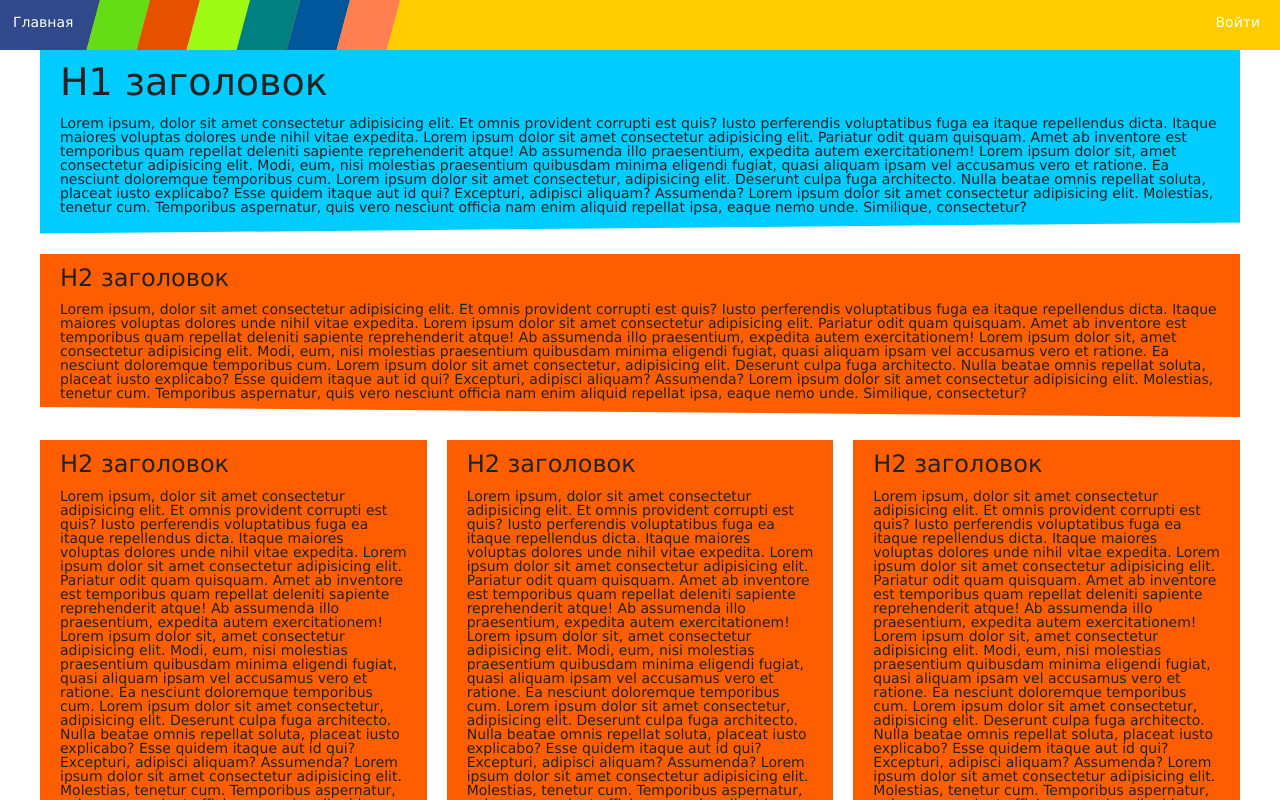
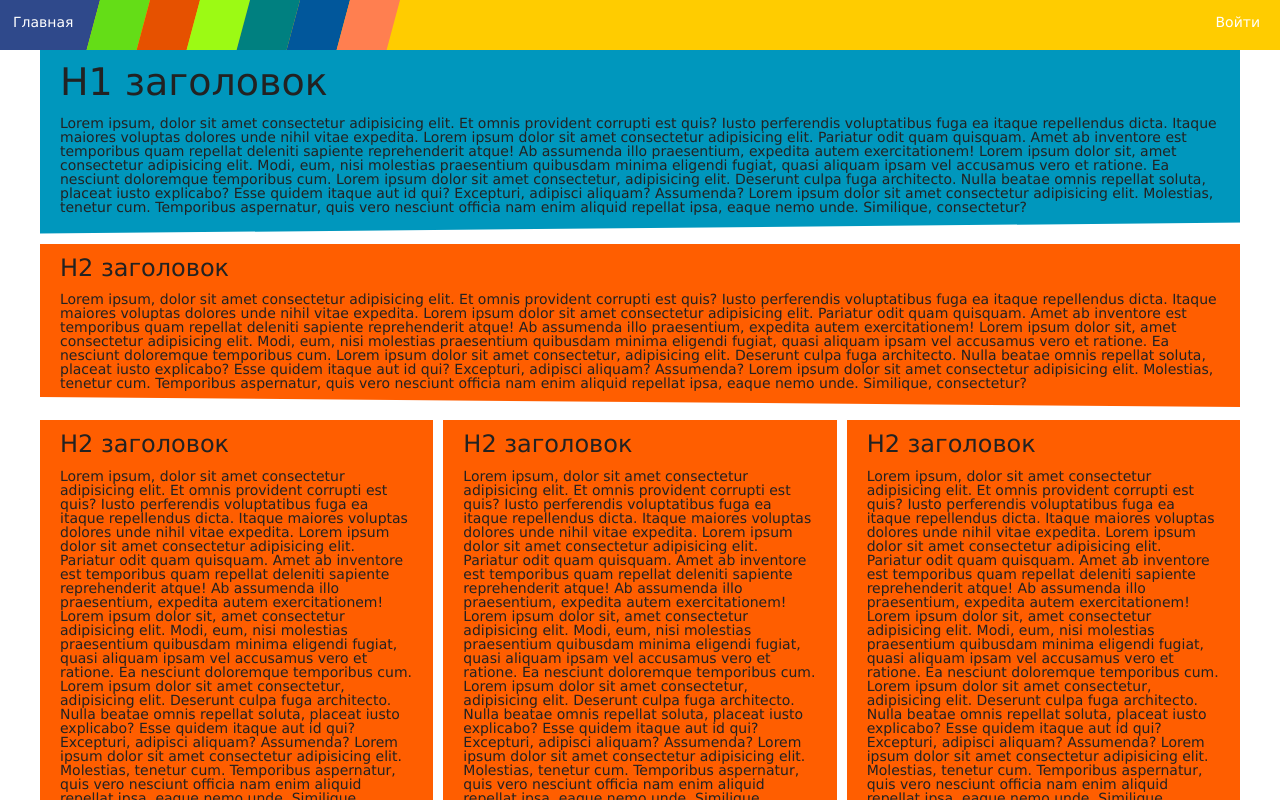
Before and after one commit to kuildi/ProjectOne, a React app: page /tennis in a window 1280 px wide. Shown: the top 800 px of the page. Built offline with nearby package versions, Linux system fonts and the light colour scheme; the HTML template or start-up script is replaced by a standard one.

Commit message:
Выделен файл для scss переменных

```diff
--- a/src/Styles/buttons.scss
+++ b/src/Styles/buttons.scss
@@ -1,10 +1,4 @@
-$primary-bg: #0097bd;
-$accent-bg: #ffcc00;
-$alert-bg: #ff5e00;
-$primary-color: #fff;
-$secondary-color: rgba(0, 0, 0, 0.6);
-
-$borderColor-primary: #000000;
+@import 'variables';
 
 .btn {
     display: inline-block;
@@ -20,7 +14,7 @@ $borderColor-primary: #000000;
     color: $primary-color;
     border: 2px solid transparent;
     border-radius: 8px;
-    transition: .3s;
+    transition:  all .08s linear;
 
     &:hover {
         transform: scale(1.05);
--- a/src/Styles/grids.scss
+++ b/src/Styles/grids.scss
@@ -1,3 +1,5 @@
+@import 'variables';
+
 %grid-container {
    display: grid;
    grid-gap: 10px;
@@ -9,7 +11,7 @@
    &-main {
       display: grid;
       grid-template-columns: repeat(6, 1fr);
-      grid-gap: 20px;
+      grid-gap: $s-space;
    }
 
 
--- a/src/Styles/style.scss
+++ b/src/Styles/style.scss
@@ -1,23 +1,4 @@
-$primary-bg: #00ccff;
-$accent-bg: #ffcc00;
-$alert-bg: #ff5e00;
-$borderColor: #000000;
-$primary-color: #000000;
-$secondary-color: rgba(0, 0, 0, 0.6);
-$ghost-color: rgba(0, 0, 0, 0.3);
-
-$s-space: 10px;
-$m-space: 20px;
-$l-space: 40px;
-
-
-$football_color: #64dd17;
-$basketball_color: #e65100;
-$tenis_color: #93ff17e8;
-$contacts_color: #01579b;
-
-$cut_down_right: polygon(0 0, 1600px 0, 1600px 92%, 0 100%);
-$cut_down_left: polygon(0 0, 1600px 0, 1600px 100%, 0 92%);
+@import 'variables';
 
 @mixin transform($value) {
     -webkit-transform: $value;
--- /dev/null
+++ b/src/Styles/variables.scss
@@ -0,0 +1,20 @@
+$primary-bg: #0097bd;
+$accent-bg: #ffcc00;
+$alert-bg: #ff5e00;
+
+$primary-color: #fff;
+$secondary-color: rgba(0, 0, 0, 0.6);
+$ghost-color: rgba(0, 0, 0, 0.3);
+
+$s-space: 10px;
+$m-space: 20px;
+$l-space: 40px;
+
+
+$football_color: #64dd17;
+$basketball_color: #e65100;
+$tenis_color: #93ff17e8;
+$contacts_color: #01579b;
+
+$cut_down_right: polygon(0 0, 1600px 0, 1600px 92%, 0 100%);
+$cut_down_left: polygon(0 0, 1600px 0, 1600px 100%, 0 92%);
```
Also changed, not shown: 1 other file (tests, documents, lock files or other folders).
